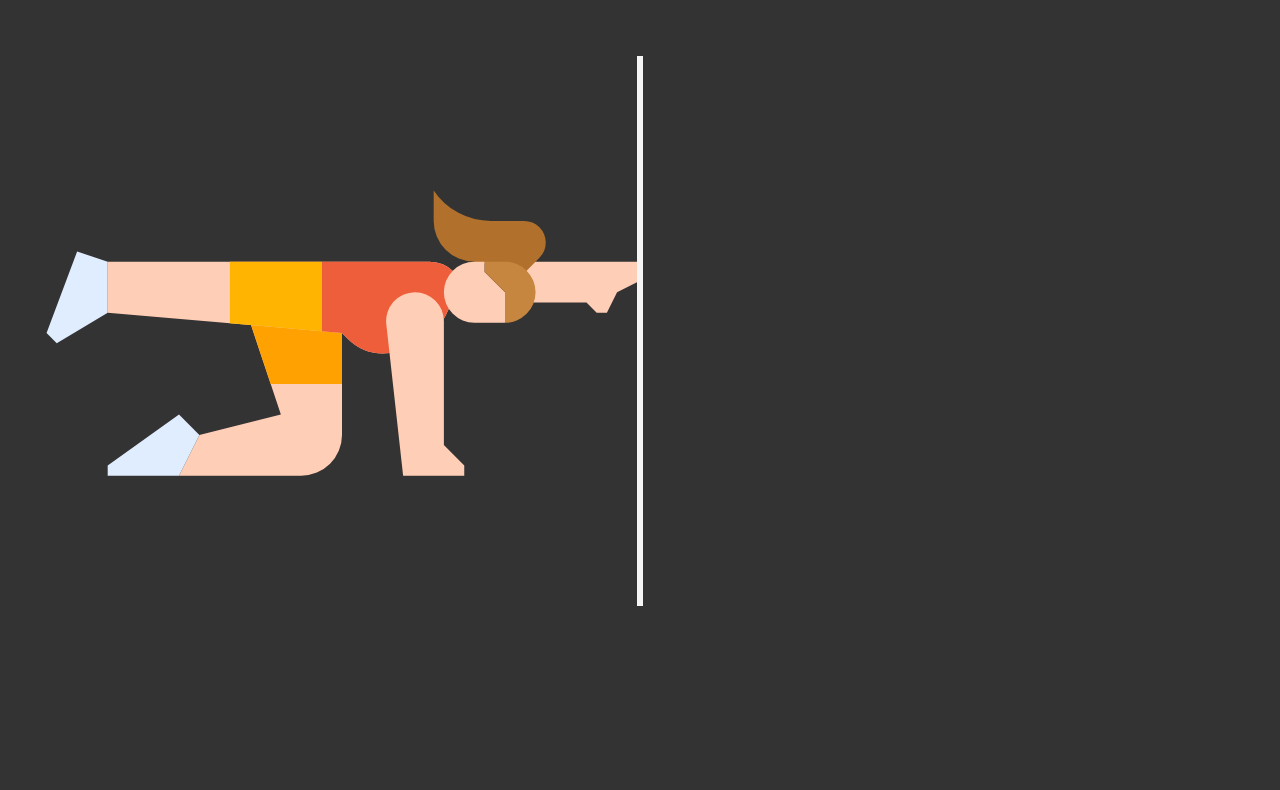
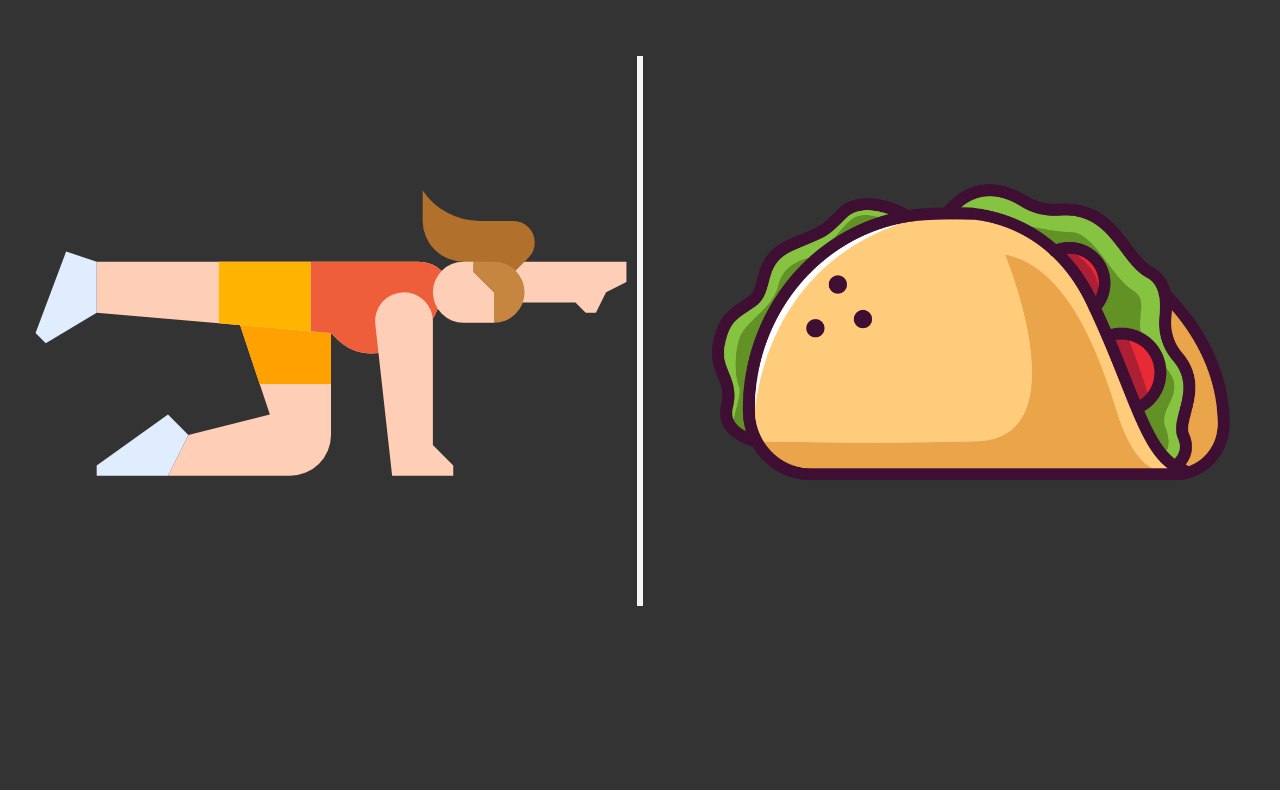
Before and after one commit to lil-J3SUS/GainGuru, a plain HTML site: page public/v2_ViewSavedPlans.html in a window 1280 px wide. Shown: the part 124-914 px from the top of the page. After the commit the page ends 800 px from the top, so only its background shows below. Drawn offline with Linux system fonts and the light colour scheme.

Commit message:
fixed view saved plans

```diff
--- a/public/v2_ViewSavedPlans.html
+++ b/public/v2_ViewSavedPlans.html
@@ -4,9 +4,27 @@
     <meta charset="UTF-8">
     <title>View Plans</title>
     <link rel="stylesheet" href="Style.css">
+    <style>
+        * {
+            box-sizing: border-box;
+        }
 
+        .column {
+            text-align: center;
+            float: left;
+            width: 50%;
+            padding: 5px;
+        }
+        .row::after {
+            content: "";
+            clear: both;
+            display: table;
+        }
 
-
+        h1{
+            color: white;
+        }
+    </style>
 </head>
 <body>
 
@@ -26,20 +44,17 @@
         <li class="right"><a class="active" href="v2_ViewSavedPlans.html">View Saved Plans</a></li>
     </ul>
 
-<div style="padding:0 16px;">
-    <h2 align="center">View your saved plans here</h2>
-    <br>
-
     <div class="vl"></div>
 
-    <a href="v2_WorkoutPlan.html"><img src="../pics/Workout.svg" align="left" width="652" height="652" ></a>
-
-
-    <a href="v2_MealPlan.html"><img src="../pics/Taco.png" align="right" width="652" height="652"></a>
-
-
-
+    <div class="row">
+        <div class="column">
+            <h1>Workout Plan</h1>
+            <a href="v2_WorkoutPlan.html"><img src="../pics/Workout.svg" align="center" width="652" height="652" ></a>
         </div>
-
+        <div class="column">
+            <h1>Meal Plan</h1>
+            <a href="v2_MealPlan.html"><img src="../pics/Taco.png" align="center" width="652" height="652"></a>
+        </div>
+    </div>
 </body>
 </html>
```
Lines whose indentation alone changed are shown as unchanged.
